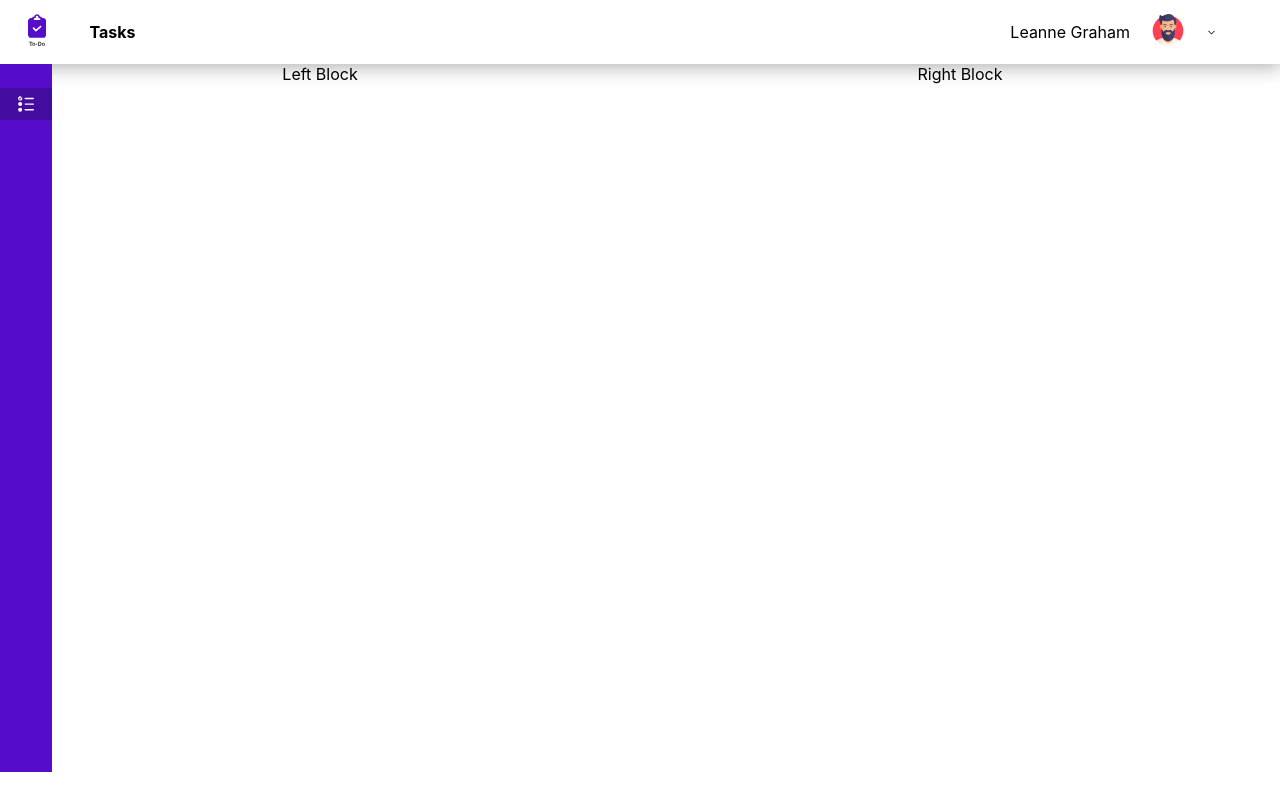
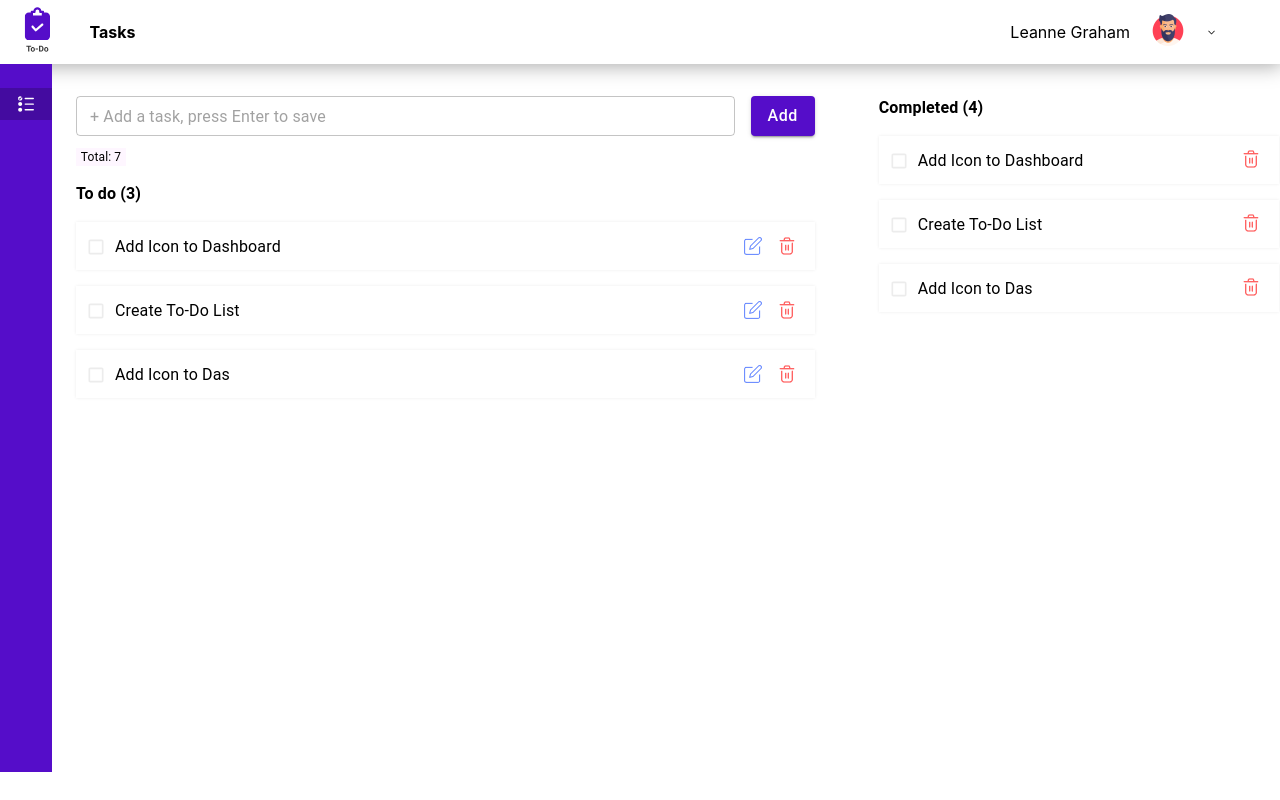
Before and after one commit to MikeSivak/Aristek-Systems, a React (Create React App) app in the folder todo/: page / in a window 1280 px wide. Built offline with nearby package versions, Linux system fonts and the light colour scheme.

Commit message:
adaptive design completed

```diff
--- a/todo/src/components/Header/Header.js
+++ b/todo/src/components/Header/Header.js
@@ -18,7 +18,7 @@ export const Header = () => {
                 <Box style={{ float: 'left', width: '150px', height: '100%' }}>
                     <Grid style={{ height: '100%', alignItems: 'center' }} container xs={12}>
                         <Grid item xs>
-                            <img src='./logo.svg' alt="logo" style={{ width: '18,13px', height: '33px' }} />
+                            <img src='./logo.svg' alt="logo" style={{ width: '46px', height: '46px' }} />
                         </Grid>
                         <Grid item xs>
                             <span style={{ fontWeight: '700', fontSize: '16px' }}>Tasks</span>
--- a/todo/src/components/Main/Main.js
+++ b/todo/src/components/Main/Main.js
@@ -1,23 +1,96 @@
-import { Grid } from "@mui/material"
+import { Grid, TextField, Button, Typography, Checkbox, FormControlLabel, IconButton, ButtonGroup } from "@mui/material"
 import { Box } from "@mui/system"
+import { useState } from "react"
 
 export const Main = () => {
+
+    const [labels, setLabels] = useState(
+        [
+            'Add Icon to Dashboard',
+            'Create To-Do List',
+            'Add Icon to Das '
+        ]
+    );
+
     return (
         <>
-            <Box>
             <Box style={{ height: '708px', width: '52px', position: 'absolute', backgroundColor: '#550DC9', float: 'left' }}>
                 <img src="./Tasks.svg" alt="icon" style={{ marginTop: '24px', height: '32px' }} />
             </Box>
-                {/* <Box> */}
+            <Box>
+                <Box style={{ marginLeft: '76px' }}>
+                    <Grid container xs={12} columnSpacing={8} rowSpacing={4} >
+                        <Grid item xs md={8}>
+                            <Box style={{ minWidth: '400px' }}>
                                 <Grid container xs={12}>
                                     <Grid item xs>
-                        Left Block
+                                        <TextField fullWidth size="small" placeholder="+ Add a task, press Enter to save"></TextField>
+                                        <Typography style={{ float: 'left', backgroundColor: '#FEF6FF', minWidth: '50px', maxWidth: '100px', fontSize: '12px', marginTop: '12px' }}>Total: 7</Typography>
                                     </Grid>
-                    <Grid item xs>
-                        Right Block
+                                    <Grid item ml={2}>
+                                        <Button variant="contained" style={{ textTransform: 'none', fontSize: '16px', backgroundColor: '#550DC9' }}>Add</Button>
                                     </Grid>
                                 </Grid>
-                {/* </Box> */}
+                            </Box>
+                            <Box style={{ marginTop: '16px', minWidth: '400px' }}>
+                                <Typography style={{ textAlign: 'left', fontSize: '16px', fontWeight: '600' }}>To do (3)</Typography>
+                                {labels.map((label) => (
+                                    <Box style={{ marginTop: '16px' }}>
+                                        <Box style={{ height: '48px', boxShadow: '0px 0px 3px rgba(0, 0, 0, 0.08)' }}>
+                                            <Box style={{ padding: '6px 12px' }}>
+                                                <FormControlLabel
+                                                    control={
+                                                        <Checkbox
+                                                            size="small"
+                                                            sx={{ '&.Mui-checked': { color: '#550DC9', }, color: '#ECECEC' }}
+                                                        />
+                                                    }
+                                                    label={label}
+                                                    style={{ float: 'left' }} />
+                                                <ButtonGroup style={{ float: 'right' }}>
+                                                    <IconButton >
+                                                        <img src="./edit.png" />
+                                                    </IconButton>
+                                                    <IconButton >
+                                                        <img src="./delete.png" />
+                                                    </IconButton>
+                                                </ButtonGroup>
+                                            </Box>
+                                        </Box>
+                                    </Box>
+                                ))}
+                            </Box>
+                        </Grid>
+                        <Grid item xs md={4}>
+                            <Box>
+                                <Typography style={{ textAlign: 'left', fontSize: '16px', fontWeight: '600' }}>Completed (4)</Typography>
+                                {labels.map((label) => (
+                                    <Box style={{ marginTop: '16px', minWidth: '400px' }}>
+                                        <Box style={{ height: '48px', boxShadow: '0px 0px 3px rgba(0, 0, 0, 0.08)' }}>
+                                            <Box style={{ padding: '6px 12px' }}>
+                                                <FormControlLabel
+                                                    control={
+                                                        <Checkbox
+                                                            size="small"
+                                                            sx={{ '&.Mui-checked': { color: '#550DC9', }, color: '#ECECEC' }}
+                                                        />
+                                                    }
+                                                    label={label}
+                                                    style={{ float: 'left' }}
+                                                />
+                                                <ButtonGroup style={{ float: 'right' }}>
+                                                    <IconButton >
+                                                        <img src="./delete.png" />
+                                                    </IconButton>
+                                                </ButtonGroup>
+                                            </Box>
+                                        </Box>
+                                    </Box>
+                                ))}
+                            </Box>
+                        </Grid>
+                    </Grid>
+                </Box>
             </Box>
         </>
     )
```
Also changed, not shown: todo/public/delete.png (added), todo/public/edit.png (added). Lines whose indentation alone changed are shown as unchanged.
